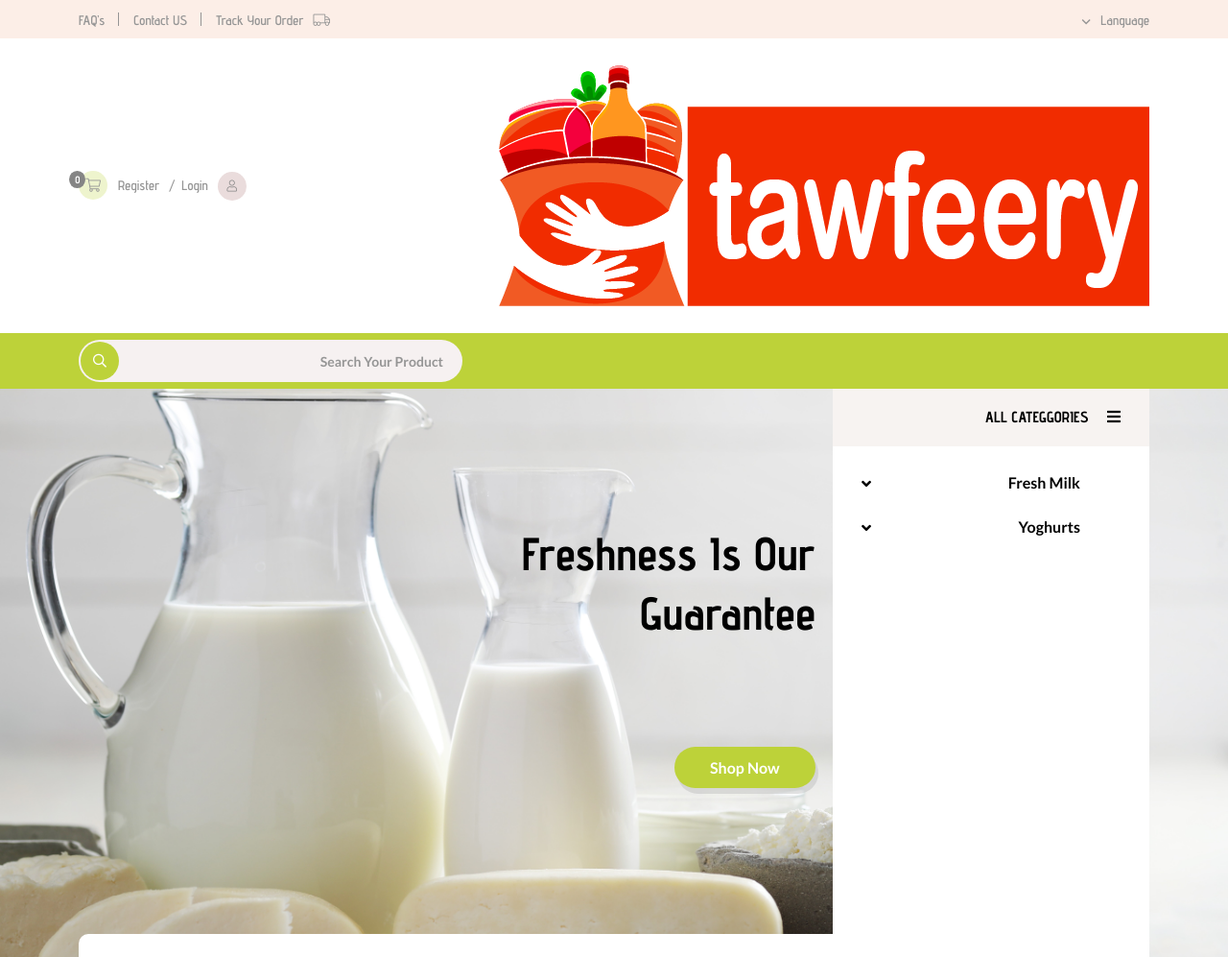
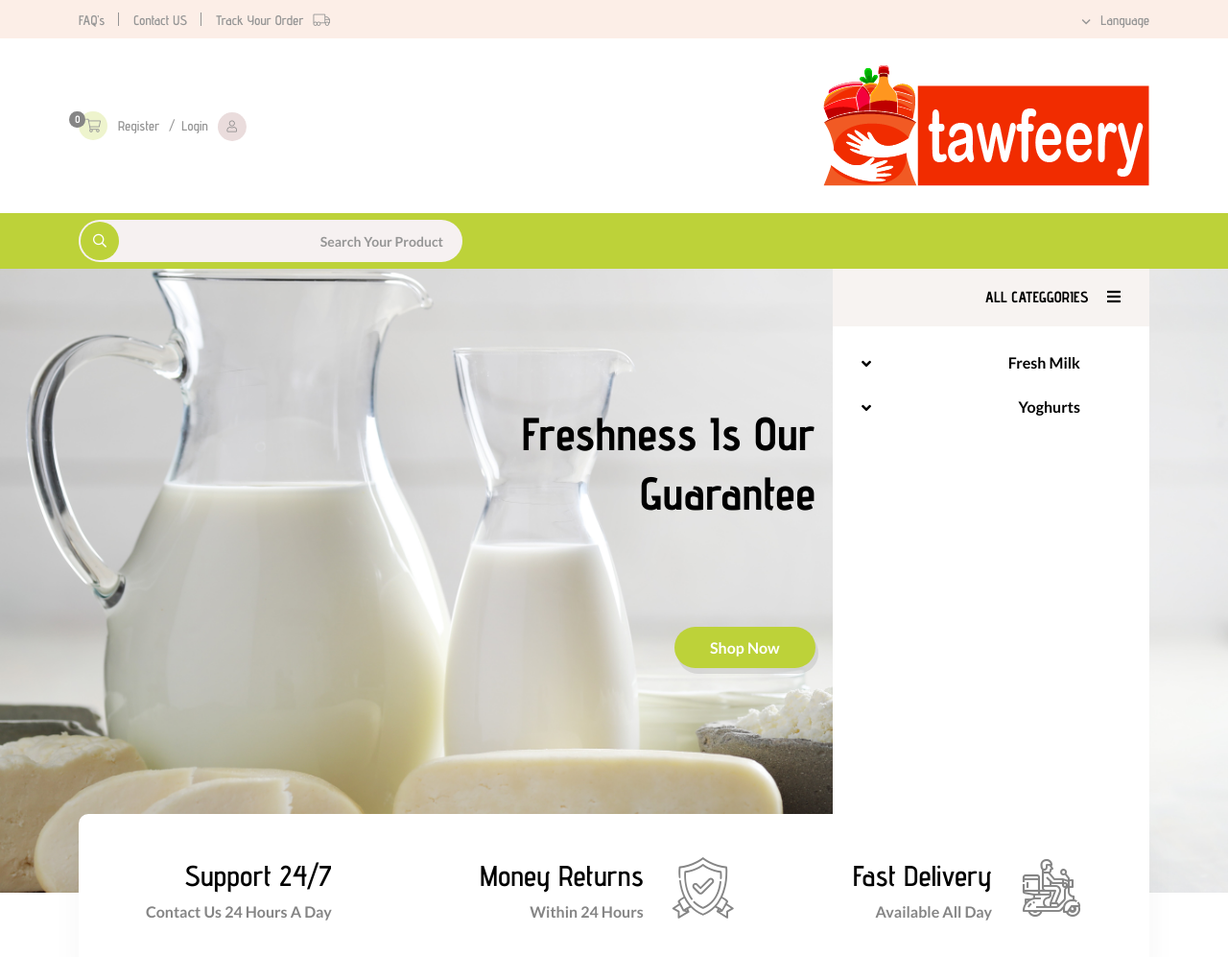
Before and after one commit to ahmuda123/ahmuda123.github.io, a plain HTML site: page index.html in a window 1280 px wide. Shown: the top 997 px of the page at 96% size. Drawn offline with Linux system fonts and the light colour scheme.

Commit message:
Update index.html

```diff
--- a/index.html
+++ b/index.html
@@ -4,10 +4,10 @@
 <head>
     <meta charset="utf-8">
     <meta http-equiv="x-ua-compatible" content="ie=edge">
-    <title>To Good to Go</title>
+    <title>tawfeery</title>
     <meta name="author" content="Ahmad Zidan">
-    <meta name="description" content="To Good to Go">
-    <meta name="keywords" content="To Good to Go" />
+    <meta name="description" content="tawfeery">
+    <meta name="keywords" content="tawfeery" />
     <meta name="robots" content="INDEX,FOLLOW">
 
     <!-- Mobile Specific Metas -->
@@ -80,7 +80,7 @@
         <button class="vs-btn preloaderCls">Cancel Preloader </button>
         <div class="preloader-inner">
             <div class="loader-logo">
-                <img src="assets/img/logo.png" alt="tawfeery">
+                <img src="assets/img/logo2.png" alt="tawfeery">
             </div>
             <div class="loader-wrap pt-4">
                 <span class="loader"></span>
@@ -129,7 +129,7 @@
         <div class="vs-menu-area">
             <button class="vs-menu-toggle"><i class="fal fa-times"></i></button>
             <div class="mobile-logo">
-                <a href="index.html"><img src="assets/img/logo.png" alt="tawfeery"></a>
+                <a href="index.html"><img src="assets/img/logo2.png" alt="tawfeery"></a>
             </div>
             <div class="vs-mobile-menu link-inherit"></div><!-- Menu Will Append With Javascript -->
         </div>
@@ -143,7 +143,7 @@
                 <div class="row align-items-center justify-content-between">
                     <div class="col-auto">
                         <div class="header-logo">
-                            <a href="index.html"><img src="assets/img/logo.png" alt="tawfeery"></a>
+                            <a href="index.html"><img src="assets/img/logo2.png" alt="tawfeery"></a>
                         </div>
                     </div>
                     <div class="col-auto">
```
